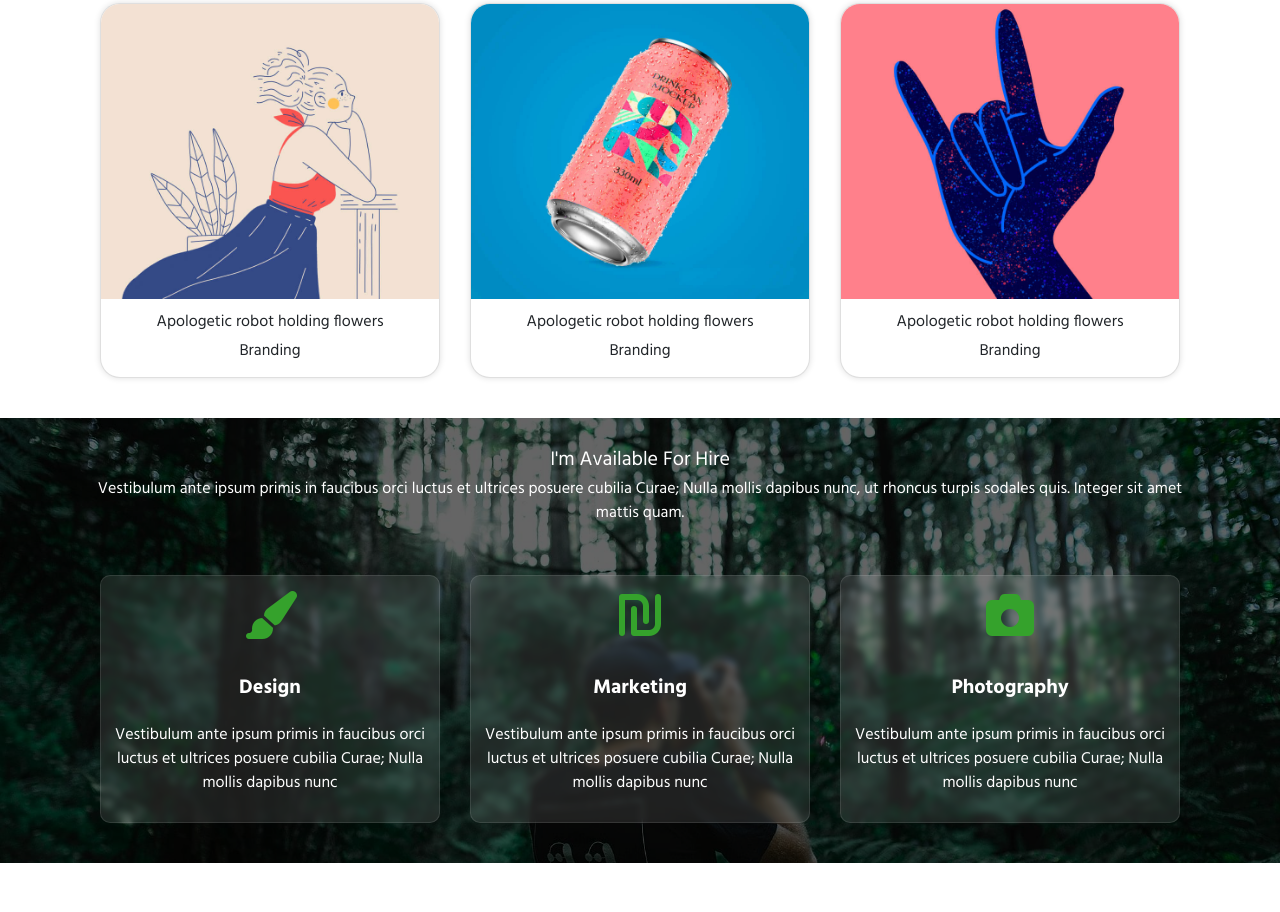
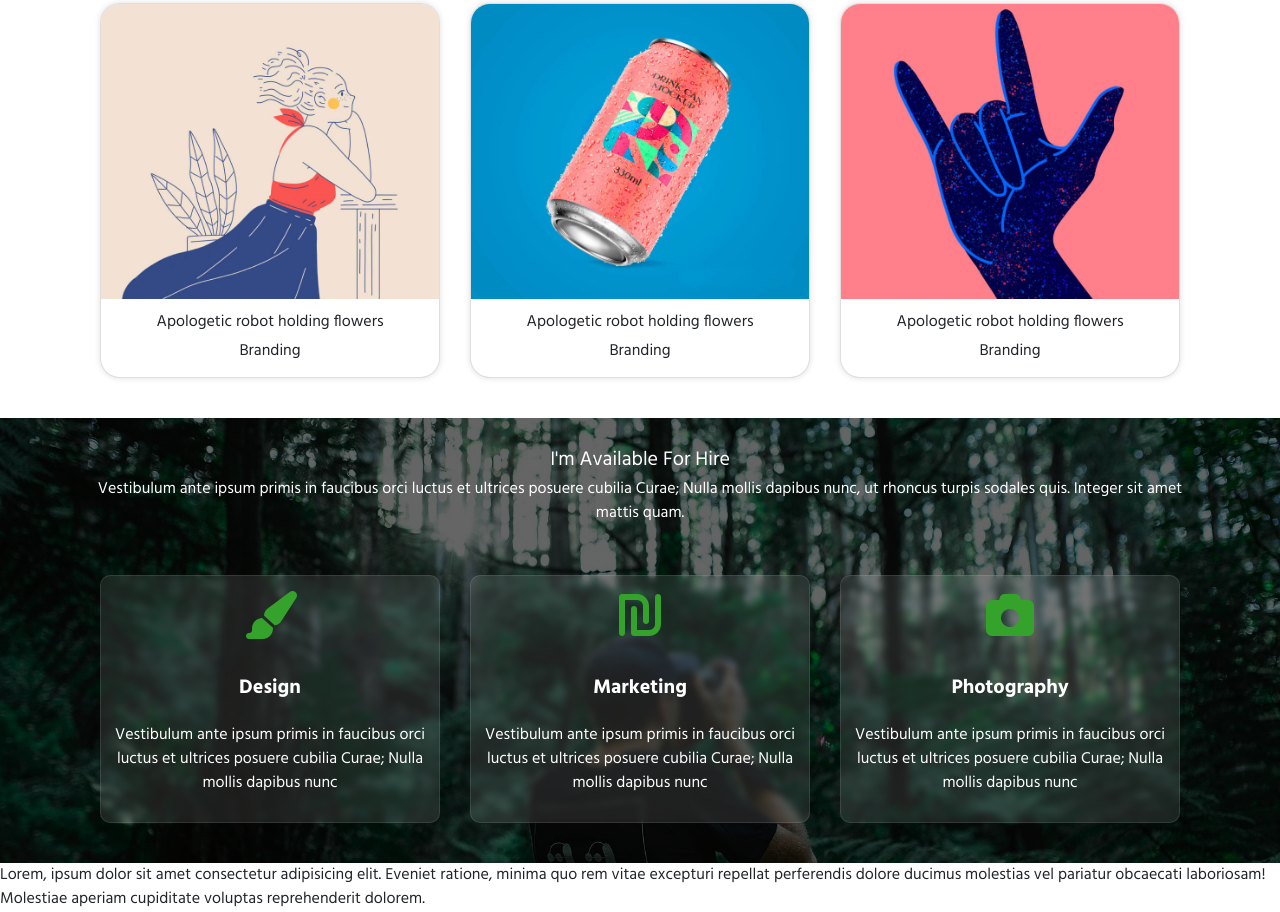
Before and after one commit to Kiimm0610/Demo-Git-Class-Protfolio, a plain HTML site: page index.html in a window 1280 px wide. Shown: the part 1401-2313 px from the top of the page. Before the commit the page ends 2264 px from the top, so only its background shows below. Drawn offline with nearby package versions, Linux system fonts and the light colour scheme.

Commit message:
footer by trung

```diff
--- a/index.html
+++ b/index.html
@@ -443,6 +443,12 @@
                 </div>
             </section>
         </main>
+        <footer>
+            Lorem, ipsum dolor sit amet consectetur adipisicing elit. Eveniet
+            ratione, minima quo rem vitae excepturi repellat perferendis dolore
+            ducimus molestias vel pariatur obcaecati laboriosam! Molestiae
+            aperiam cupiditate voluptas reprehenderit dolorem.
+        </footer>
 
         <!-- Optional JavaScript -->
         <!-- jQuery first, then Popper.js, then Bootstrap JS -->
```
